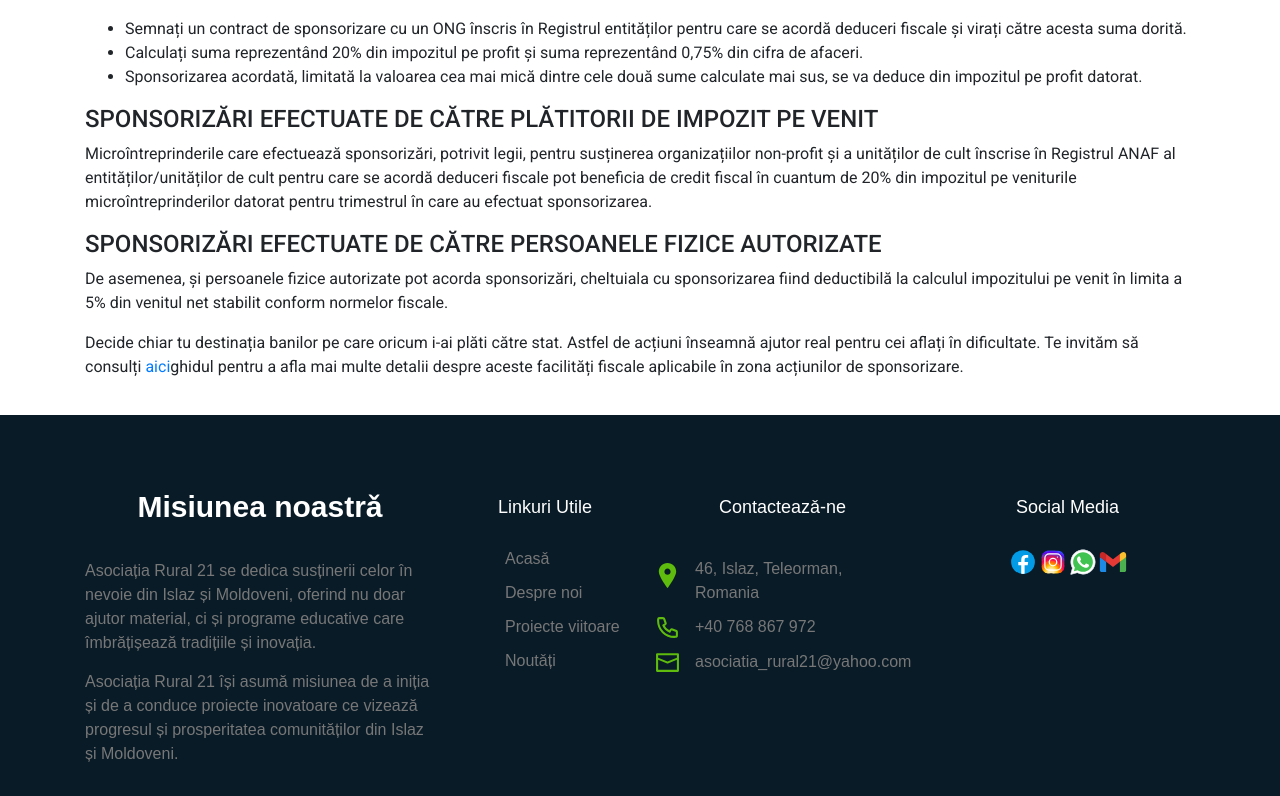
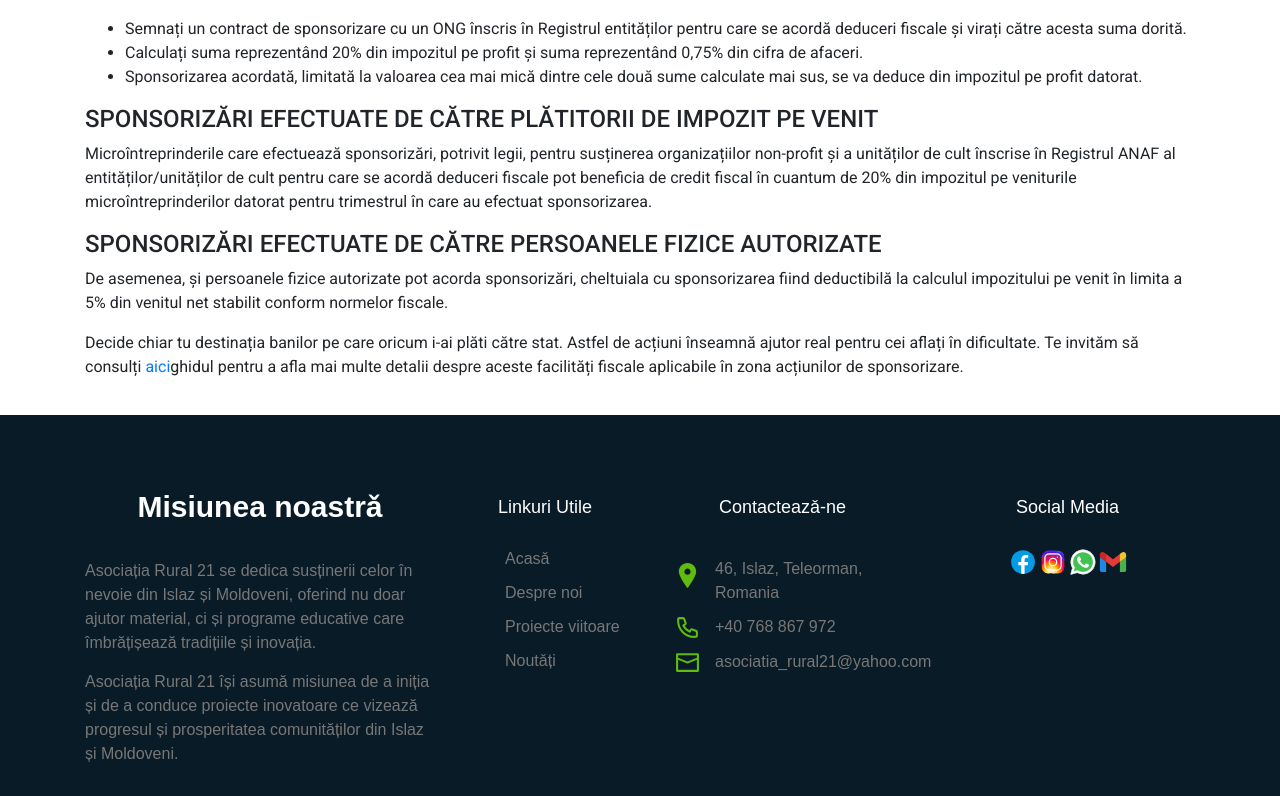
Before and after one commit to mihai-gabriel1/non-profit-association, a React (Vite) app: page /donate in a window 1280 px wide. Shown: the part 1991-2787 px from the top of the page. Built offline with nearby package versions, Linux system fonts and the light colour scheme.

Commit message:
small fix

```diff
--- a/src/App.css
+++ b/src/App.css
@@ -577,6 +577,10 @@ body {
 .project-content h1 {
   margin-bottom: 30px;
 }
+
+.d-flex.align-items-center.footer-address-wrapper {
+  margin-left: 20px;
+}
 /* //Media Queries */
 @media screen and (max-width: 1150px) {
   .footer {
@@ -756,6 +760,9 @@ body {
   .footer .footer-social-media-col p {
     margin-bottom: 0;
   }
+  .d-flex.align-items-center.footer-address-wrapper {
+    margin-left: unset !important;
+  }
 }
 
 @media screen and (max-width: 380px) {
```
